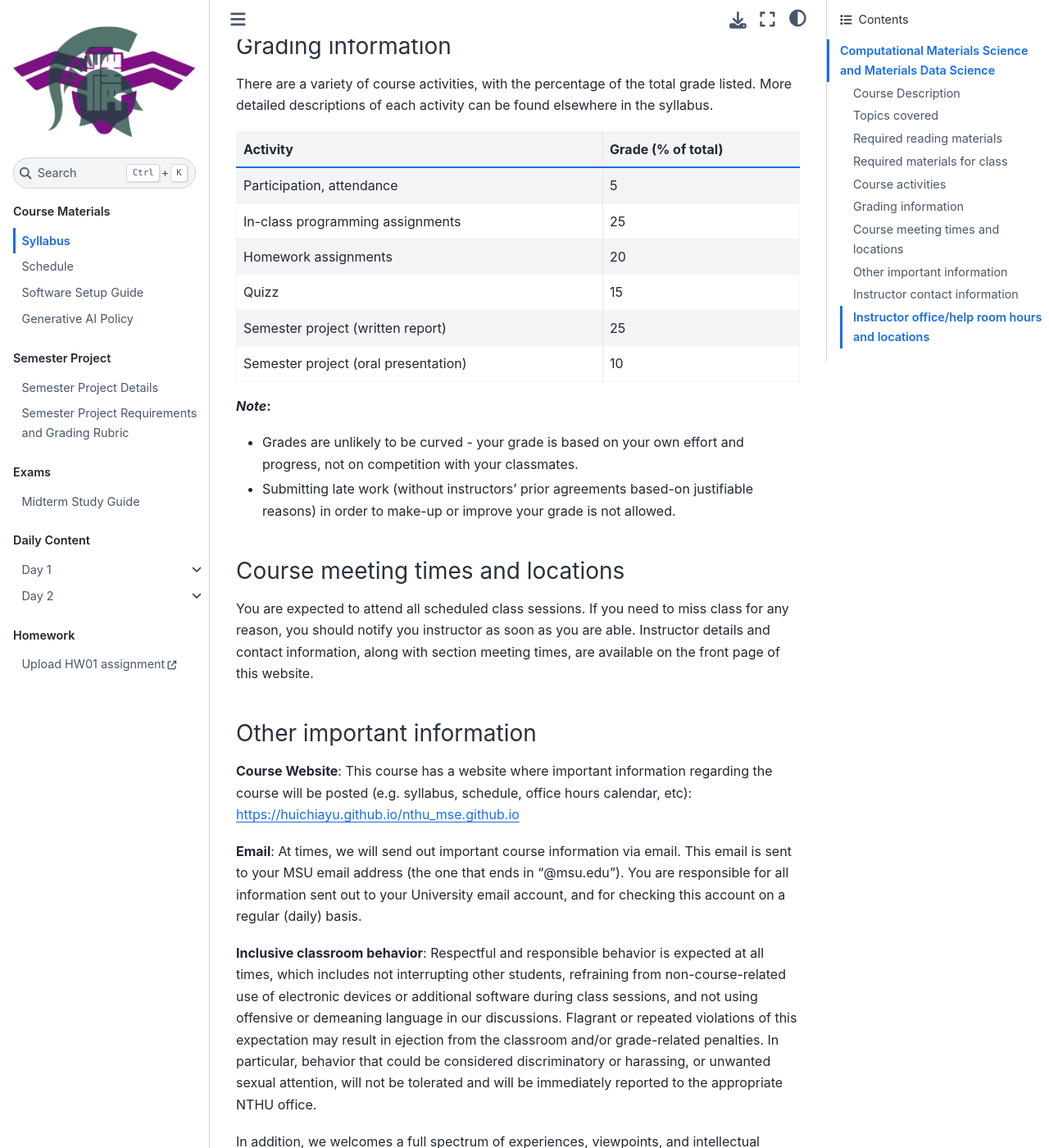
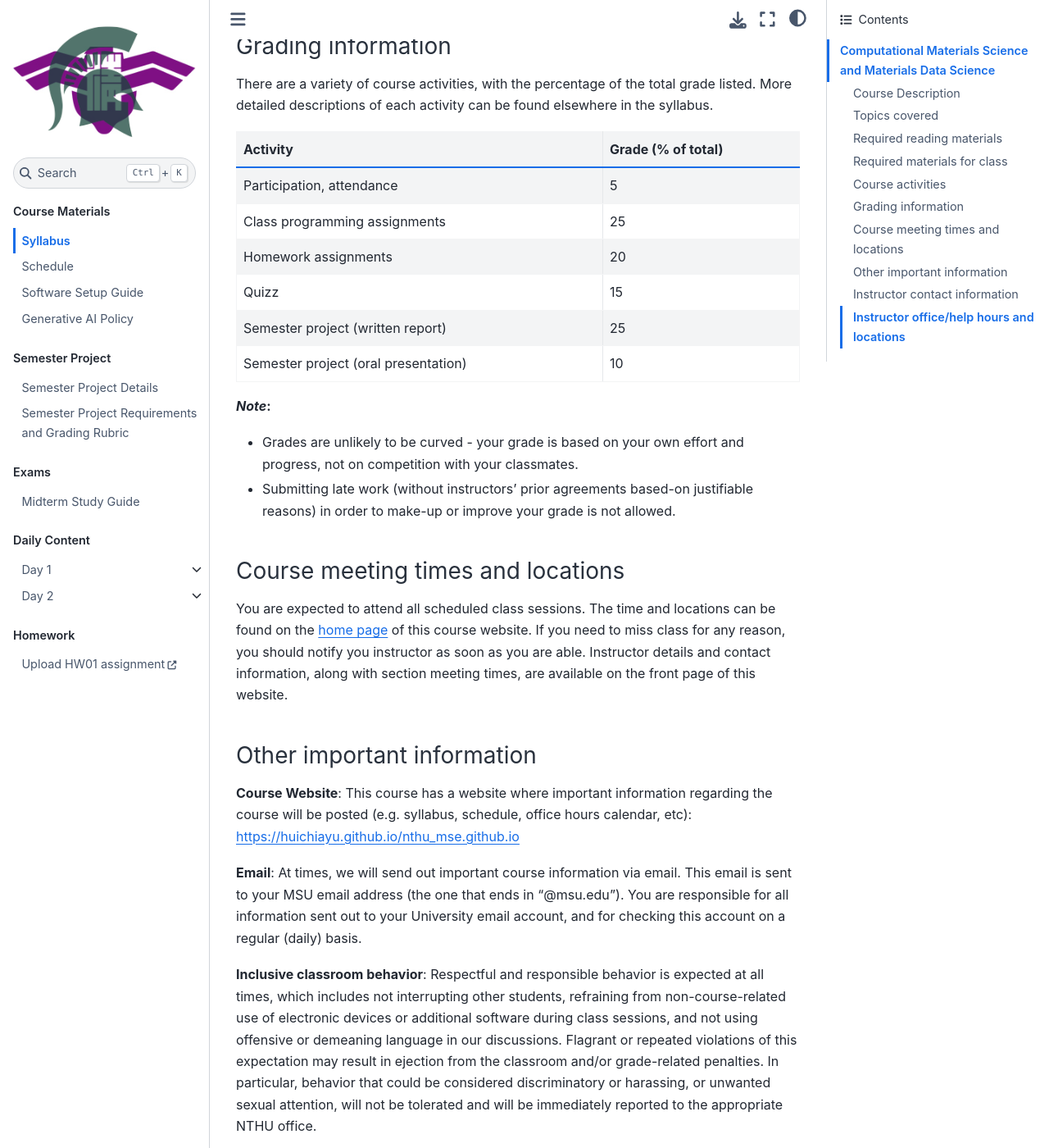
Before and after one commit to huichiayu/nth_mse.github.io, a Jupyter Book: the page built from course_materials/MSE590400_Syllabus.md, in a window 1280 px wide and 1400 px high, scrolled down 3603 px. Shown: the whole window at 82% size. Built offline with Jupyter Book 1.0.4 settings and Sphinx 7.4.7 and the Sphinx Book theme 1.1.4, drawn with Linux system fonts in a browser that asks for light colours; pages that are not in the unit, such as notebooks, are missing from menus; some of the changed text lies outside the part shown.

Commit message:
class location

```diff
--- a/course_materials/MSE590400_Syllabus.md
+++ b/course_materials/MSE590400_Syllabus.md
@@ -81,7 +81,7 @@ There are a variety of course activities, with the percentage of the total grade
 | Activity                                        | Grade (% of total)  |
 | ----------------------------------------------- | ------------------- |
 | Participation, attendance                       |  5                  |
-| In-class programming assignments                | 25                  |
+| Class programming assignments                   | 25                  |
 | Homework assignments                            | 20                  |
 | Quizz                                           | 15                  |
 | Semester project (written report)               | 25                  |
@@ -97,7 +97,8 @@ There are a variety of course activities, with the percentage of the total grade
 
 ### Course meeting times and locations
 
-You are expected to attend all scheduled class sessions. If you need to miss class for any reason, you should notify you instructor as soon as you are able. Instructor details and contact information, along with section meeting times, are available on the front page of this website.
+You are expected to attend all scheduled class sessions. The time and locations can be found on the [home page](../index.md) of this course website.
+ If you need to miss class for any reason, you should notify you instructor as soon as you are able. Instructor details and contact information, along with section meeting times, are available on the front page of this website.
 
 ### Other important information
 
@@ -122,6 +123,6 @@ It is important to note that **plagiarism in the context of this course includes
 
 Instructor contact information can be found on the [home page](../index.md) of this course website.
 
-### Instructor office/help room hours and locations
+### Instructor office/help hours and locations
 
 Office hours will start during the second week of the semester. The information can be found on the [home page](../index.md) of this course website.
```
Also changed, not shown: index.md (+4 -0 lines).
